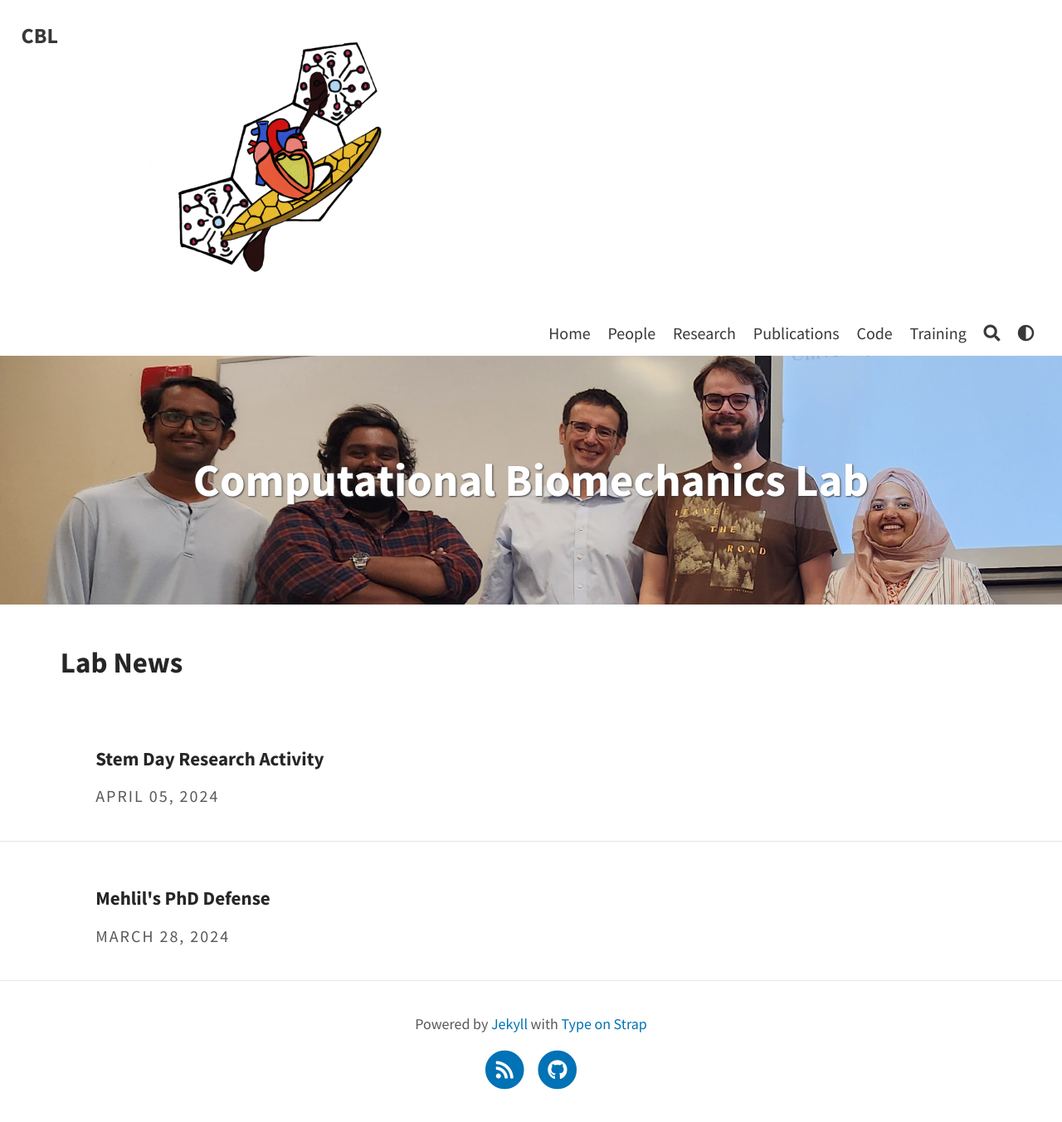
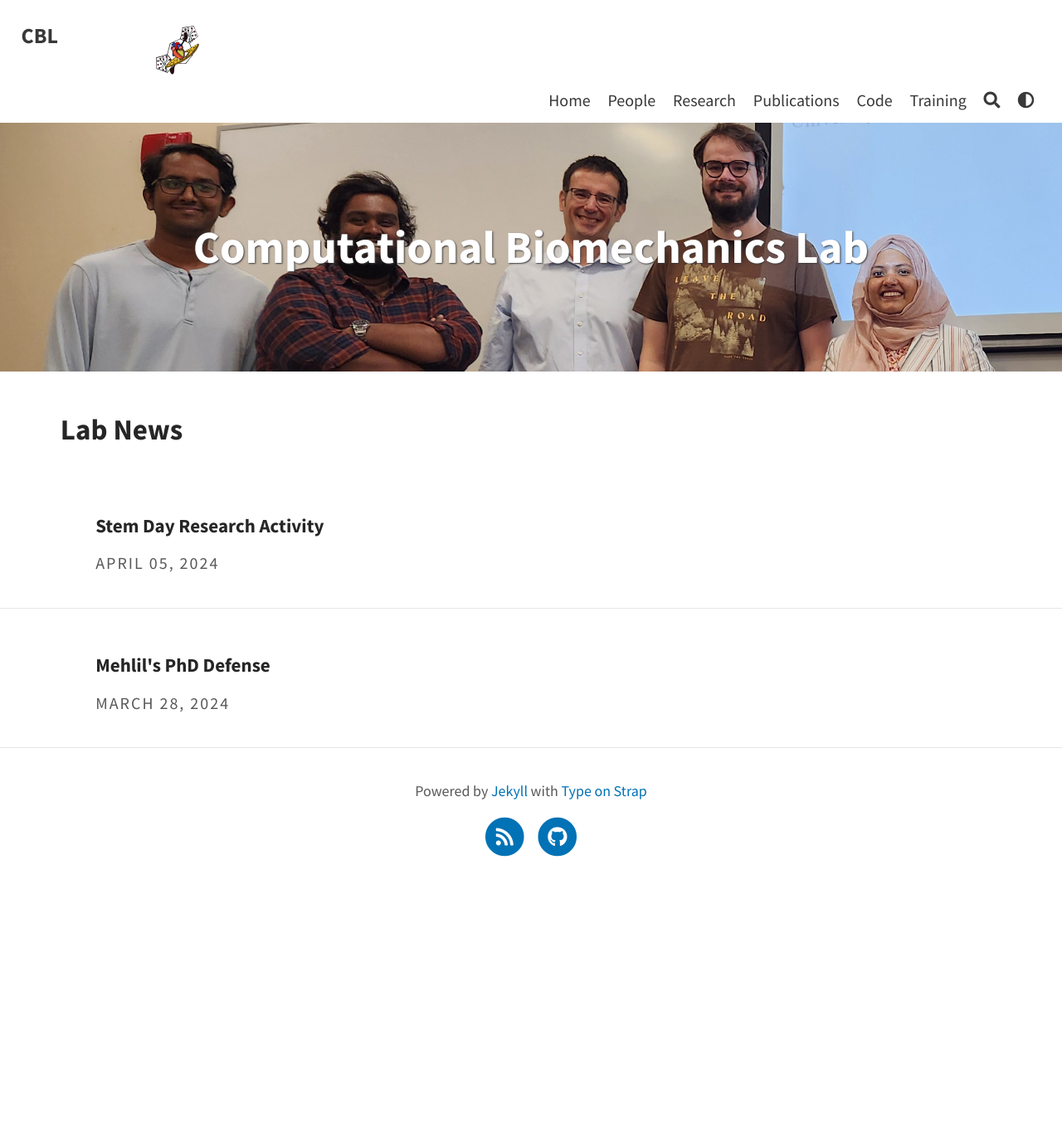
Before and after one commit to CBL-UCF/CBL-UCF.github.io, a Jekyll site: the page built from index.html, in a window 1280 px wide. Shown: the whole page at 83% size. Built offline with Jekyll 4.4.1, drawn with Linux system fonts in a browser that asks for light colours; a script that is not in the unit is left out; the list of posts is cut into pages by our own code; after the commit the page ends 1072 px from its top, so only the background shows below that.

Commit message:
Update navbar.liquid

```diff
--- a/_includes/default/navbar.liquid
+++ b/_includes/default/navbar.liquid
@@ -4,7 +4,7 @@
 	<div class="branding">
         {% if site.avatar %}
 		<a href="{{ '/' | relative_url }}">
-			<img src="../assets/img/logoavatarnew.png">
+			<img src="../assets/img/logoavatar75.png">
 		</a>
         {% endif %}
         <a class="site-title" aria-label="{{ site.title }}" href="{{ '/' | relative_url }}">
```
